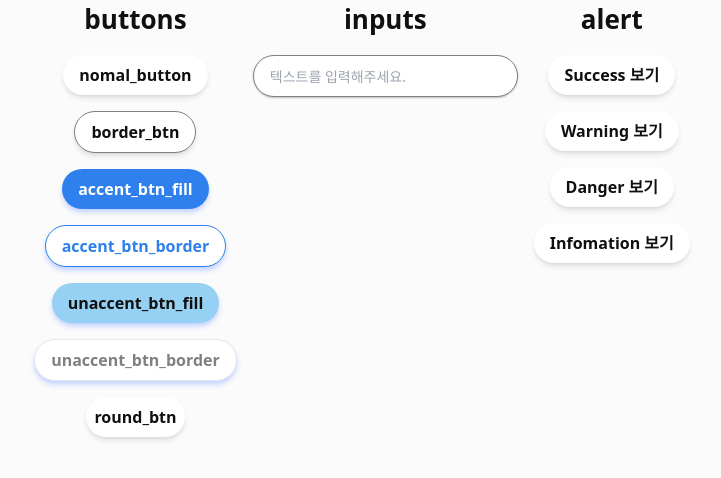
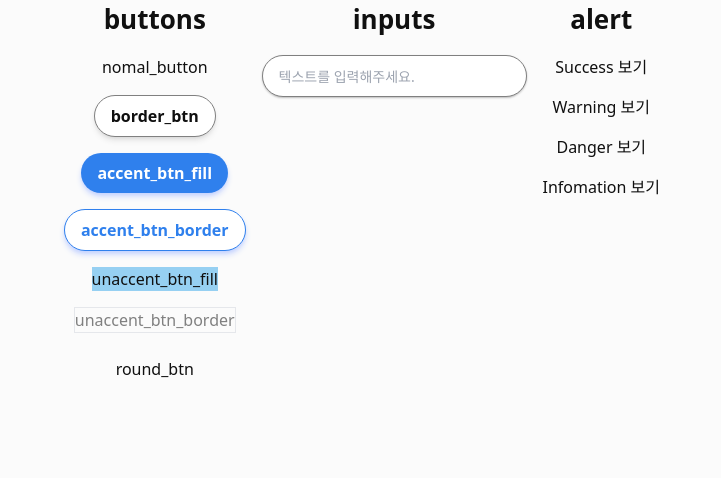
Before and after one commit to kimyoo04/seoul-competition, a Next.js app in the folder next/: page /components in a window 1280 px wide. Shown: the top 478 px of the page, without its empty margins (278-999 px from the left). Built offline with nearby package versions, Linux system fonts and the light colour scheme; no server answers; a web font is replaced by a local one.

Commit message:
css: replace button tag to .base_btn classname

```diff
--- a/next/styles/button.css
+++ b/next/styles/button.css
@@ -1,5 +1,5 @@
 /* 버튼 공통 */
-button,
+.base_btn,
 .accent_btn_fill,
 .accent_btn_border,
 .border_btn {
@@ -7,7 +7,7 @@ button,
 }
 
 /* 버튼 커스텀 */
-button {
+.base_btn {
 }
 
 .unaccent_btn_fill {
```
